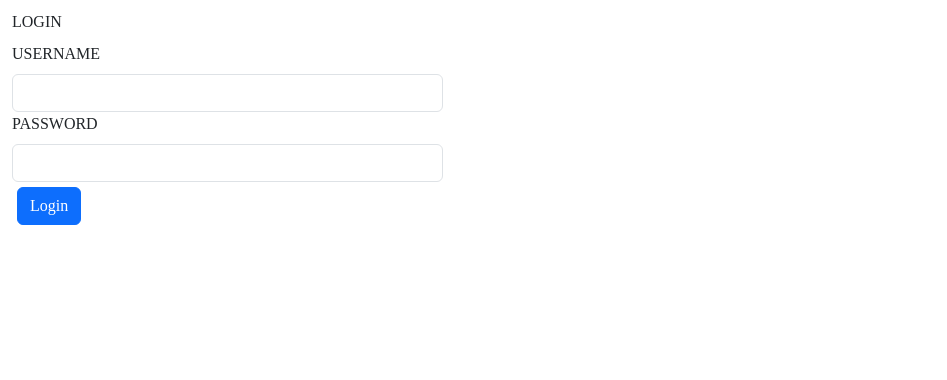
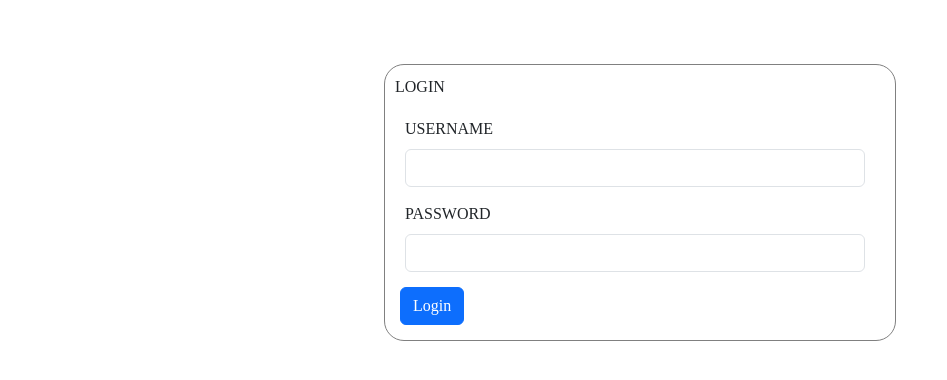
Before and after one commit to Red-stevo/E-LearningHub, a React (Vite) app in the folder student-learning-assistant/: page /student-assistant/login in a window 1280 px wide. Shown: the top 380 px of the page, without its empty margins (0-947 px from the left). Built offline with nearby package versions, Linux system fonts and the light colour scheme.

Commit message:
Commit message >>>>> login page design <<<<<

```diff
--- a/student-learning-assistant/src/App.jsx
+++ b/student-learning-assistant/src/App.jsx
@@ -1,11 +1,10 @@
 import AppRoutes from "./AppPages/Routing/AppRoutes.jsx";
-import {Container} from "react-bootstrap";
 
 const App = () => {
     return (
-        <Container fluid>
+        <div>
             <AppRoutes />
-        </Container>
+        </div>
     );
 };
 
--- a/student-learning-assistant/src/AppPages/Component/LoginForm.jsx
+++ b/student-learning-assistant/src/AppPages/Component/LoginForm.jsx
@@ -3,7 +3,7 @@ import './../Styles/LoginPage.css';
 
 export const LoginForm = () =>{
     return(
-        <Form className={"login-form"}>
+        <Form>
             <FormLabel>LOGIN</FormLabel>
             <Form.Group className={"login-username"}>
                 <Form.Label htmlFor={"login-username"}>USERNAME </Form.Label>
--- a/student-learning-assistant/src/AppPages/RoutedPages/LoginPage.jsx
+++ b/student-learning-assistant/src/AppPages/RoutedPages/LoginPage.jsx
@@ -1,4 +1,3 @@
-import {Row} from "react-bootstrap";
 import {LoginForm} from "../Component/LoginForm.jsx";
 import './../Styles/RegistrationPage.css';
 import './../Styles/LoginPage.css';
@@ -6,8 +5,10 @@ import './../Styles/LoginPage.css';
 
 export const LoginPage = () => {
     return(
-        <Row className={"login-page"}>
-            <LoginForm />
-        </Row>
-    )
+        <div className={"login-page"}>
+            <div className={"login-form"}>
+                <LoginForm />
+            </div>
+        </div>
+    );
 }
--- a/student-learning-assistant/src/AppPages/Styles/LoginPage.css
+++ b/student-learning-assistant/src/AppPages/Styles/LoginPage.css
@@ -1,15 +1,19 @@
 .login-form{
     width : 40%;
     padding: 10px 10px;
+    border: grey solid  0.005cm;
+    border-radius: 20px;
+    margin-top: 5%;
 }
 
 .login-username, .login-password{
-    width: 35%;
+    width: 96%;
+    margin: 5px 5px;
+    padding: 5px 5px;
 }
 
 .login-page{
     width: 100%;
     display: flex;
     justify-content: center;
-    align-items: center;
 }
```
